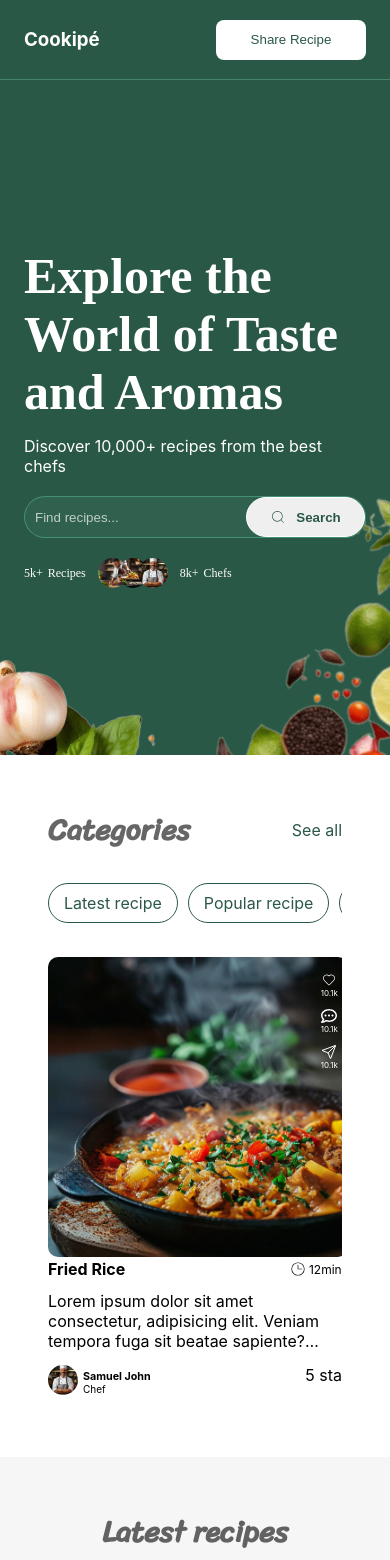
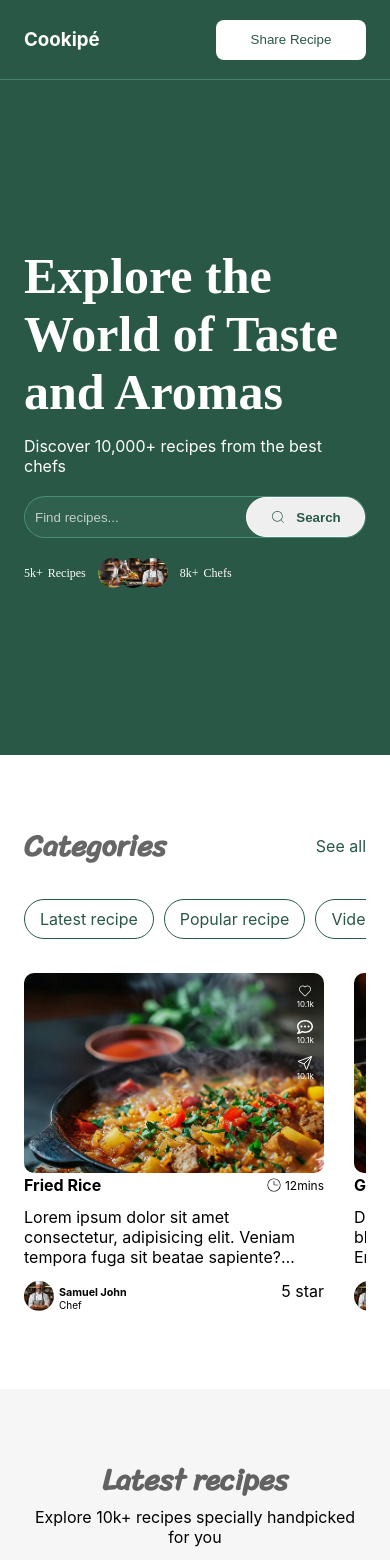
Before and after one commit to Vegetablegito247/cookipe, a React (Create React App) app: page / in a window 390 px wide. Shown: the top 1560 px of the page. Built offline with nearby package versions, Linux system fonts and the light colour scheme; a web font is replaced by a local one.

Commit message:
md landing page body

```diff
--- a/src/pages/landingPage/styles/landBody.css
+++ b/src/pages/landingPage/styles/landBody.css
@@ -6,7 +6,7 @@
 .blogs,
 .about {
     width: 100%;
-    padding: 3rem;
+    padding: 4rem;
 }
 
 .categories_head,
@@ -371,3 +371,53 @@
     height: 350px;
     transform: rotate(270deg);
 }
+
+@media (max-width: 675px) {
+
+    .categories,
+    .latest,
+    .popular,
+    .videos,
+    .blogs,
+    .about {
+        padding: 4rem 3rem;
+    }
+}
+
+@media (max-width: 628px) {
+
+    .latest_main,
+    .popular_main,
+    .blog_main {
+        display: grid;
+        grid-template-columns: repeat(2, 6fr);
+        gap: 30px;
+        margin-top: 1.5rem;
+    }
+}
+
+@media (max-width: 575px) {
+    .categories,
+    .latest,
+    .popular,
+    .videos,
+    .blogs,
+    .about {
+        padding: 4rem 2rem;
+    }
+}
+
+@media (max-width: 428px) {
+    .categories,
+    .latest,
+    .popular,
+    .videos,
+    .blogs,
+    .about {
+        padding: 4rem 24px;
+    }
+
+    .info_img {
+        height: 200px;
+    }
+}
--- a/src/pages/landingPage/styles/landHead.css
+++ b/src/pages/landingPage/styles/landHead.css
@@ -283,13 +283,7 @@ header {
         padding: 0 24px;
     }
 
-    .img_right {
-        right: -45%;
-        bottom: 2%;
-    }
-
-    .img_left {
-        left: -7%;
-        bottom: -14%;
+    .img_right, .img_left {
+        display: none;
     }
 }
```
